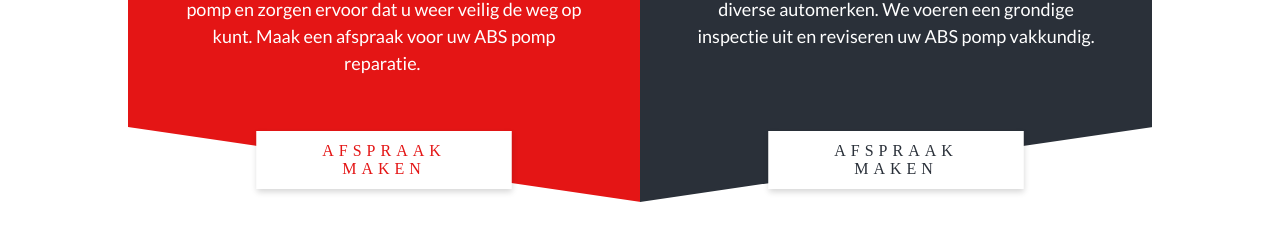
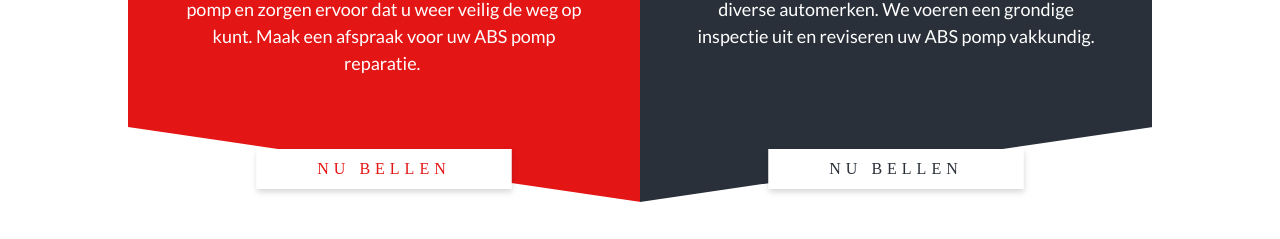
Before and after one commit to thomcrielaard/website-ecurepair, a Next.js app in the folder website-abspompspecialist/: page / in a window 1280 px wide. Shown: the part 1129-1368 px from the top of the page. Built offline with nearby package versions, Linux system fonts and the light colour scheme; a web font is replaced by a local one.

Commit message:
QUICKFIX: Changed cards to call now

```diff
--- a/website-abspompspecialist/components/modules/Cards.js
+++ b/website-abspompspecialist/components/modules/Cards.js
@@ -102,8 +102,8 @@ export default function Cards(props) {
             color={Colors.RED}
             hoverColor={Colors.GRAY}
             backgroundColor={Colors.WHITE}
-            text="AFSPRAAK MAKEN"
-            href="/contact"
+            text="NU BELLEN"
+            href="tel:+31262340042"
           />
         </div>
         <div
@@ -172,8 +172,8 @@ export default function Cards(props) {
             color={Colors.GRAY}
             hoverColor={Colors.RED}
             backgroundColor={Colors.WHITE}
-            text="AFSPRAAK MAKEN"
-            href="/contact"
+            text="NU BELLEN"
+            href="tel:+31262340042"
           />
         </div>
       </Container>
```
